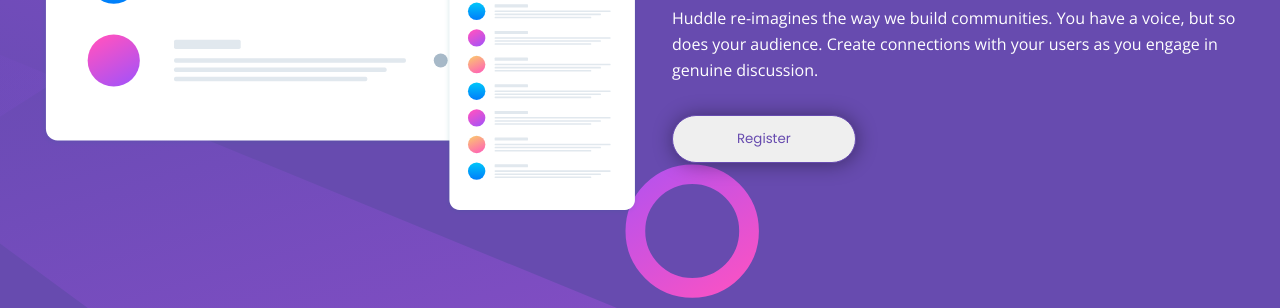
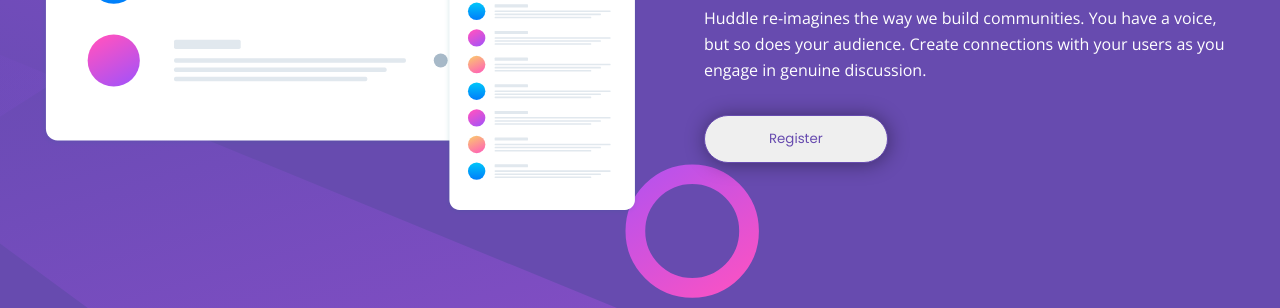
Before and after one commit to Dng120696/huddle-landing-page-with-single-introductory-section, a plain HTML site: page index.html in a window 1280 px wide. Shown: the part 422-730 px from the top of the page. Drawn offline with nearby package versions, Linux system fonts and the light colour scheme.

Commit message:
final commit

```diff
--- a/style.css
+++ b/style.css
@@ -135,9 +135,7 @@ img{
     flex-direction: row;
     align-items: center;
   }
-  .center-container{
-    gap: 2rem;
-  }
+
   .center-container .container-content{
     text-align: left;
   }
```
